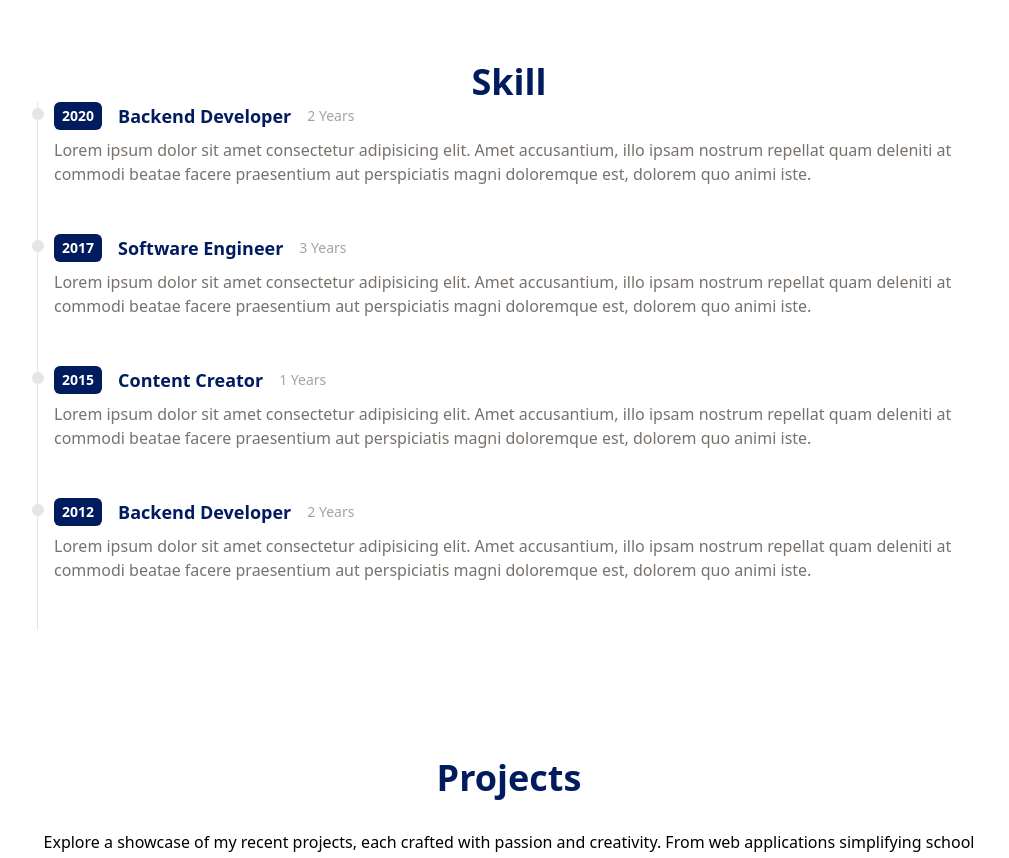
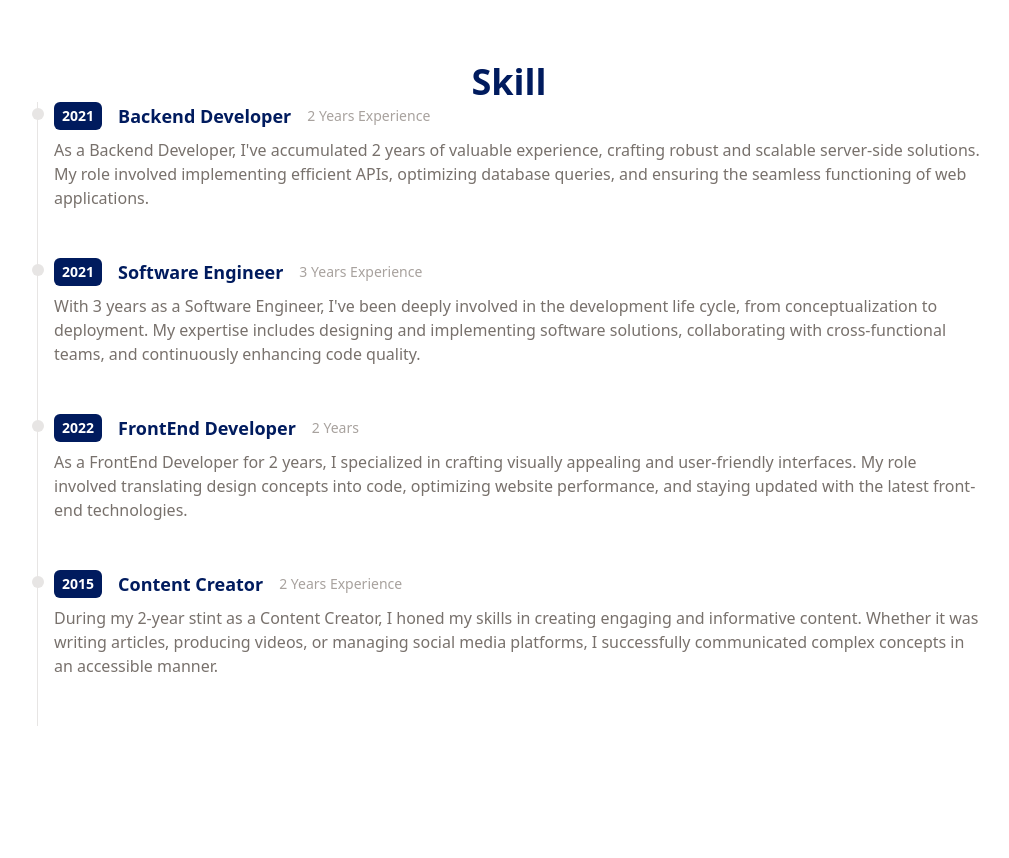
Before and after one commit to Ademic2022/https---github.com-Ademic2022-React-Portfolio, a React (Create React App) app: page / in a window 1280 px wide. Shown: the part 802-1660 px from the top of the page, without its empty margins (163-1172 px from the left). Built offline with nearby package versions, Linux system fonts and the light colour scheme; the HTML template or start-up script is replaced by a standard one.

Commit message:
refactor: replace Lorem Ipsum with actual text

```diff
--- a/src/components/Skill.jsx
+++ b/src/components/Skill.jsx
@@ -1,44 +1,49 @@
-import React from 'react';
-import SkillsItem from './SkillsItem';
+import React from "react";
+import SkillsItem from "./SkillsItem";
 
 const data = [
   {
-        year:2020,
-        title:'Backend Developer',
-        duration:'2 Years',
-        details:'Lorem ipsum dolor sit amet consectetur adipisicing elit. Amet accusantium, illo ipsam nostrum repellat quam deleniti at commodi beatae facere praesentium aut perspiciatis magni doloremque est, dolorem quo animi iste.'
+    year: 2021,
+    title: "Backend Developer",
+    duration: "2 Years Experience",
+    details:
+      "As a Backend Developer, I've accumulated 2 years of valuable experience, crafting robust and scalable server-side solutions. My role involved implementing efficient APIs, optimizing database queries, and ensuring the seamless functioning of web applications.",
   },
   {
-        year:2017,
-        title:'Software Engineer',
-        duration:'3 Years',
-        details:'Lorem ipsum dolor sit amet consectetur adipisicing elit. Amet accusantium, illo ipsam nostrum repellat quam deleniti at commodi beatae facere praesentium aut perspiciatis magni doloremque est, dolorem quo animi iste.'
+    year: 2021,
+    title: "Software Engineer",
+    duration: "3 Years Experience",
+    details:
+      "With 3 years as a Software Engineer, I've been deeply involved in the development life cycle, from conceptualization to deployment. My expertise includes designing and implementing software solutions, collaborating with cross-functional teams, and continuously enhancing code quality.",
   },
   {
-        year:2015,
-        title:'Content Creator',
-        duration:'1 Years',
-        details:'Lorem ipsum dolor sit amet consectetur adipisicing elit. Amet accusantium, illo ipsam nostrum repellat quam deleniti at commodi beatae facere praesentium aut perspiciatis magni doloremque est, dolorem quo animi iste.'
+    year: 2022,
+    title: "FrontEnd Developer",
+    duration: "2 Years",
+    details:
+      "As a FrontEnd Developer for 2 years, I specialized in crafting visually appealing and user-friendly interfaces. My role involved translating design concepts into code, optimizing website performance, and staying updated with the latest front-end technologies.",
   },
   {
-        year:2012,
-        title:'Backend Developer',
-        duration:'2 Years',
-        details:'Lorem ipsum dolor sit amet consectetur adipisicing elit. Amet accusantium, illo ipsam nostrum repellat quam deleniti at commodi beatae facere praesentium aut perspiciatis magni doloremque est, dolorem quo animi iste.'
-    }
-]
+    year: 2015,
+    title: "Content Creator",
+    duration: "2 Years Experience",
+    details:
+      "During my 2-year stint as a Content Creator, I honed my skills in creating engaging and informative content. Whether it was writing articles, producing videos, or managing social media platforms, I successfully communicated complex concepts in an accessible manner.",
+  },
+];
 
 const Skill = () => {
   return (
-    <div id='skills' className='max-w-[1040px] m-auto md:pl-20 p-4 py-16 '>
-        <h1 className='text-4xl font-bold text-center text-[#001b5e]'>Skill</h1>
-        {data.map((item, idx)=>(
+    <div id="skills" className="max-w-[1040px] m-auto md:pl-20 p-4 py-16 ">
+      <h1 className="text-4xl font-bold text-center text-[#001b5e]">Skill</h1>
+      {data.map((item, idx) => (
         <SkillsItem
           key={idx}
           year={item.year}
           title={item.title}
           duration={item.duration}
-            details={item.details} />
+          details={item.details}
+        />
       ))}
     </div>
   );
```
Lines whose indentation alone changed are shown as unchanged.
